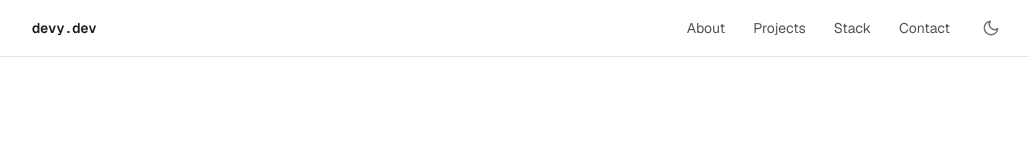
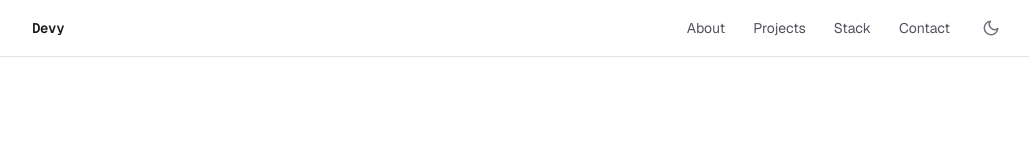
Before and after one commit to JeongYoungHoon/devy-portfolio, a Next.js app: page / in a window 1280 px wide. Shown: the top 160 px of the page, without its empty margins (120-1149 px from the left). Built offline with nearby package versions, Linux system fonts and the light colour scheme.

Commit message:
fix: Navbar 타이틀 devy.dev → Devy 변경

```diff
--- a/components/Navbar.tsx
+++ b/components/Navbar.tsx
@@ -12,7 +12,7 @@ export default function Navbar() {
     <header className="fixed top-0 left-0 right-0 z-50 border-b border-zinc-200 bg-white/80 backdrop-blur-sm dark:border-zinc-800 dark:bg-zinc-950/80">
       <nav className="mx-auto flex h-14 max-w-5xl items-center justify-between px-6">
         <a href="#" className="font-mono text-sm font-semibold tracking-tight">
-          devy.dev
+          Devy
         </a>
         <div className="flex items-center gap-1">
           <ul className="hidden items-center gap-1 sm:flex">
```
